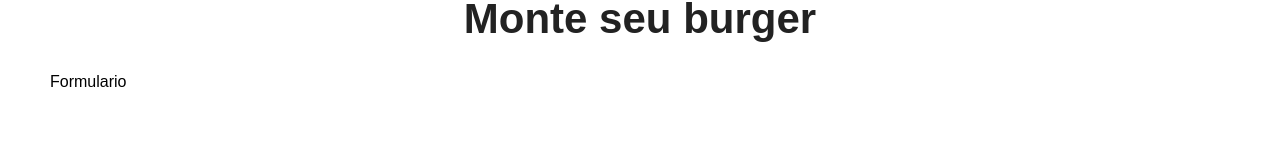
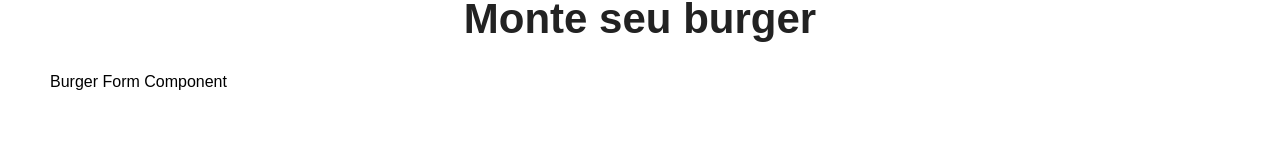
Before and after one commit to Pablison/Projeto-Burger, a Vue app: page / in a window 1280 px wide. Shown: the part 533-696 px from the top of the page. Built offline with nearby package versions, Linux system fonts and the light colour scheme.

Commit message:
criação da view do Form

```diff
--- /dev/null
+++ b/src/components/BurgerForm.vue
@@ -0,0 +1,14 @@
+<template>
+    <p>Burger Form Component</p>
+</template>
+
+<script>
+export default {
+    name: "BurgerForm"
+}
+</script>
+
+<style scoped>
+
+
+</style>
--- a/src/views/Home.vue
+++ b/src/views/Home.vue
@@ -2,17 +2,20 @@
   <Banner/>
   <div class="main-container">
     <h1>Monte seu burger</h1>
-    <p>Formulario</p>
+    <BurgerForm/>
   </div>
 </template>
 
 <script>
 import Banner from "../components/Banner.vue"
+import BurgerForm from '../components/BurgerForm.vue'
+
 
 export default {
   name: "Home",
   components: {
-    Banner
+    Banner,
+    BurgerForm
   }
 }
 </script>
```
